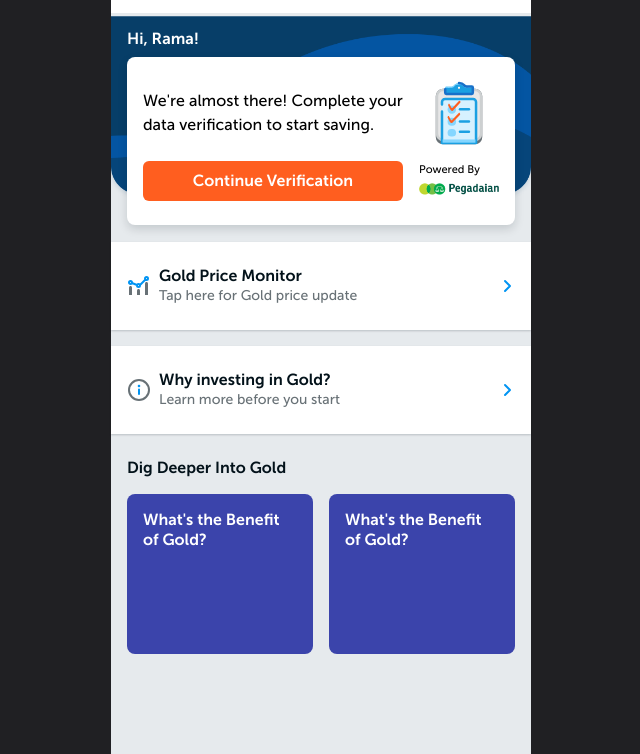
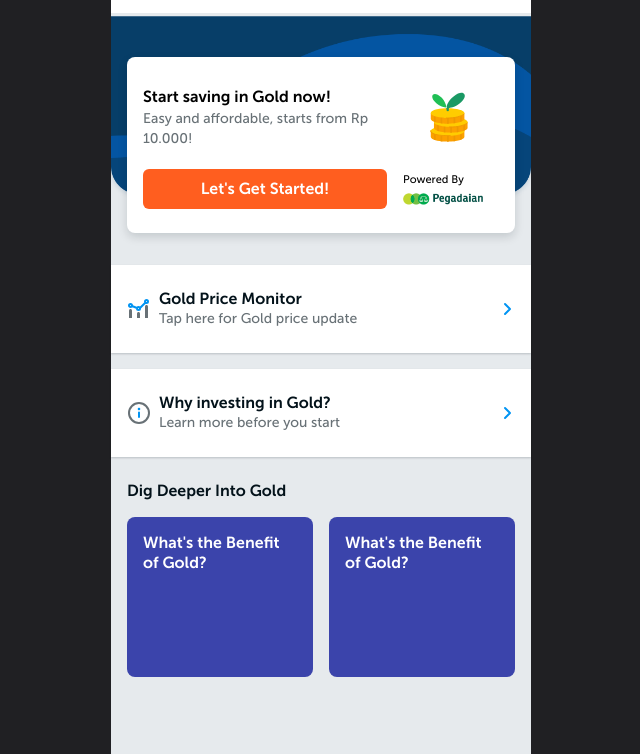
Before and after one commit to ackyl/fs-cfp, a Gatsby site: page / in a window 1280 px wide. Shown: the part 46-800 px from the top of the page, without its empty margins (319-959 px from the left). Built offline with nearby package versions, Linux system fonts and the light colour scheme; Gatsby itself is replaced by a stand-in of ours.

Commit message:
improve -> adjust pop up copy, save context on close, and landing variation

```diff
--- a/gatsby-config.js
+++ b/gatsby-config.js
@@ -38,12 +38,14 @@ module.exports = {
       resolve: `gatsby-plugin-sharp`,
       options: {
         // Defaults used for gatsbyImageData and StaticImage
-        defaults: {},
+        defaults: {
+          placeholder: "tracedSVG",
+        },
         // Set to none to allow builds to continue on image errors
         failOn: `none`,
         // deprecated options and their defaults:
         base64Width: 20,
-        forceBase64Format: `webp`, // valid formats: png,jpg,webp
+        forceBase64Format: `png`, // valid formats: png,jpg,webp
         useMozJpeg: process.env.GATSBY_JPEG_ENCODER === `MOZJPEG`,
         stripMetadata: true,
         defaultQuality: 50,
--- a/src/components/base/Button.js
+++ b/src/components/base/Button.js
@@ -26,7 +26,9 @@ const Button = ({ toPage, type, children, className, state, onClick }) => {
       break;
   }
 
-  if (toPage) {
+  const isEnabled = buttonType !== "button-disabled";
+
+  if (toPage && isEnabled) {
     return (
       <Link
         className={`button ${buttonType} ${className}`}
@@ -39,7 +41,10 @@ const Button = ({ toPage, type, children, className, state, onClick }) => {
     );
   } else {
     return (
-      <button className={`button ${buttonType} ${className}`} onClick={onClick}>
+      <button
+        className={`button ${buttonType} ${className}`}
+        onClick={isEnabled ? onClick : null}
+      >
         {children}
       </button>
     );
--- a/src/context/global-context.js
+++ b/src/context/global-context.js
@@ -37,13 +37,13 @@ const Provider = (props) => {
   const [context, saveContext] = useState({
     kyc: {
       selfie: false,
-      ktpNumber: "",
+      ktpNumber: "1000199250333",
       document: {
-        fullName: "",
-        gender: "",
-        religion: "",
-        birthPlace: "",
-        birthDate: "",
+        fullName: "Dian Reza",
+        gender: "Male",
+        religion: "Islam",
+        birthPlace: "Jakarta",
+        birthDate: "30/10/1990",
       },
       contact: {
         email: "",
--- a/src/pages/index.js
+++ b/src/pages/index.js
@@ -22,6 +22,28 @@ const IndexPage = () => {
   const { context, saveContext } = useContext(GlobalContext);
   const savedUntilPage = context.kyc.savedUntilPage;
 
+  const renderImage = () => {
+    if (savedUntilPage > 0) {
+      return (
+        <StaticImage
+          src="../../static/images/icons/board.svg"
+          alt=""
+          className="home-board"
+          width={80}
+        ></StaticImage>
+      );
+    } else {
+      return (
+        <StaticImage
+          src="../../static/images/icons/mf.svg"
+          alt=""
+          className="home-board"
+          width={100}
+        ></StaticImage>
+      );
+    }
+  };
+
   return (
     <Layout>
       <NavBar isWhite>Gold</NavBar>
@@ -33,16 +55,29 @@ const IndexPage = () => {
           className="home-bg"
         ></StaticImage>
 
-        {/* Absolute */}
-        <div className="home-absolute">
-          <p className="text-title2">Hi, Rama!</p>
+        {/* Top */}
+        <div className="home-top">
+          <p
+            className={`text-title2 ${savedUntilPage == 0 && "home-top__hide"}`}
+          >
+            Hi, Rama!
+          </p>
           <div className="home-hero">
             <div className="home-row">
-              <p className="text-uiBaseline">
-                We're almost there! Complete your data verification to start
-                saving.
-              </p>
-              <img src={BoardImage} alt=""></img>
+              <div>
+                <p className="text-uiBaseline extra">
+                  {savedUntilPage > 0
+                    ? "We're almost there! Complete your data verification to start saving."
+                    : "Start saving in Gold now!"}
+                </p>
+                {savedUntilPage == 0 && (
+                  <p className="text-uiSmall home-row__subtitle">
+                    Easy and affordable, starts from Rp 10.000!{" "}
+                  </p>
+                )}
+              </div>
+
+              {renderImage()}
             </div>
             <div className="home-row">
               <Button
@@ -53,15 +88,17 @@ const IndexPage = () => {
                     : "gold-kyc/onboarding"
                 }
               >
-                Continue Verification
+                {savedUntilPage > 0
+                  ? "Continue Verification"
+                  : "Let's Get Started!"}
               </Button>
               <div>
                 <p className="text-captionMicro">Powered By</p>
-                <img
-                  src={PegadaianImage}
+                <StaticImage
+                  src="../../static/images/pegadaian.png"
+                  alt=""
                   className="home-pegadaian"
-                  alt=""
-                ></img>
+                ></StaticImage>
               </div>
             </div>
           </div>
--- a/src/styles/base/dropdown.sass
+++ b/src/styles/base/dropdown.sass
@@ -13,7 +13,7 @@
     border: 0
     border-bottom: 2px solid $uiLightSecondary
     outline: none
-    min-width: 180px
+    min-width: 160px
     font-size: 16px
     transition: all .3s ease-out
     -webkit-transition: all .3s ease-out
--- a/src/styles/pages/home.sass
+++ b/src/styles/pages/home.sass
@@ -1,17 +1,20 @@
 .home
   &-bg
     width: 100%
-    margin-bottom: 24px
+    position: absolute
+    top: 0
+    z-index: 0
   &-content
     position: relative
-  &-absolute
-    position: absolute
-    top: 16px
-    left: 0
-    padding: 0 16px
+  &-top
+    position: relative
+    padding: 16px
+    z-index: 99
+    &__hide
+      opacity: 0
     > p
+      margin-bottom: 8px
       color: white
-      margin-bottom: 8px
   &-hero
     background-color: white
     color: black
@@ -21,10 +24,10 @@
   &-row
     display: flex
     align-items: center
-    > img
+    &__subtitle
+      color: $uiDarkSecondary
+    > div:last-child
       margin: 0 16px
-    > div
-      margin-left: 16px
   &-row:first-child
     margin-bottom: 16px
   &-pegadaian
```
Also changed, not shown: notes.md (+0 -14 lines), src/components/base/Modal.js (+9 -6 lines), src/components/base/PopUpWindow.js (+7 -2 lines), src/pages/gold-kyc/personal/personal.js (+28 -22 lines), static/images/icons/mf.svg (added), 5 other files.
